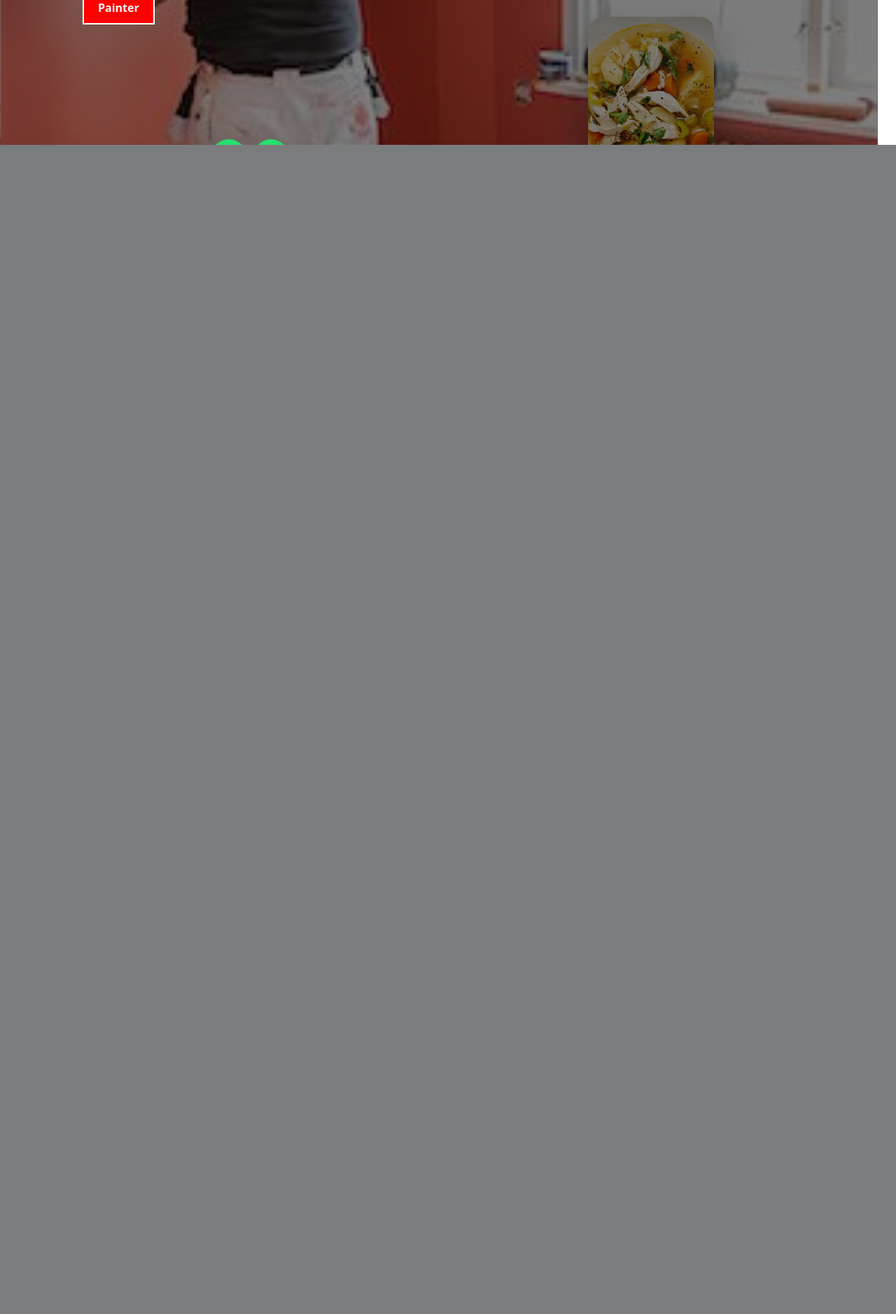
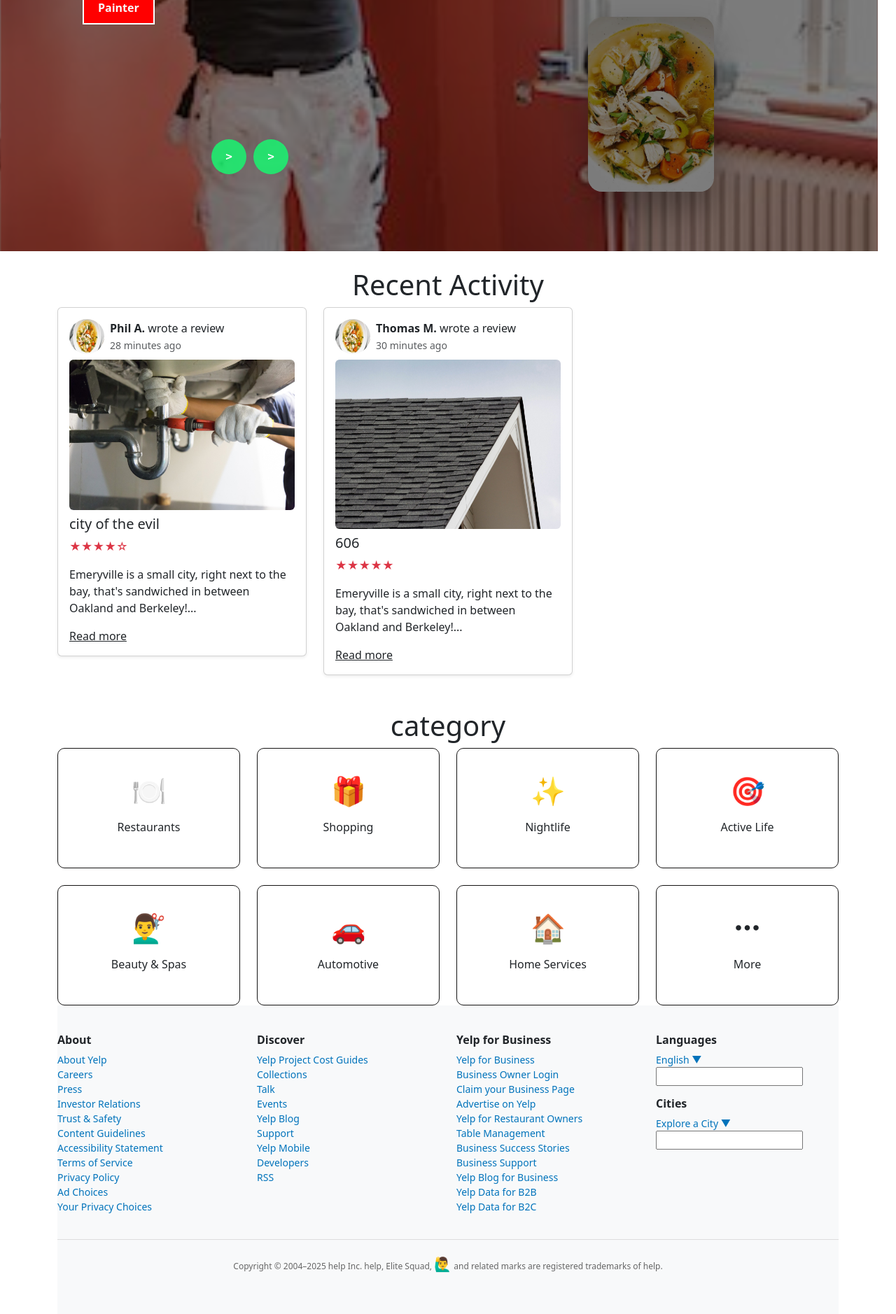
Before and after one commit to amit-kr-mahato/help.com, a PHP site: page / in a window 1280 px wide. Shown: the part 593-2471 px from the top of the page at 70% size. Before the commit the page ends 800 px from the top, so only its background shows below. Run offline with PHP 8.4, Linux system fonts and the light colour scheme.

Commit message:
assrgfsd

```diff
--- /dev/null
+++ b/amit.js
@@ -0,0 +1,17 @@
+window.addEventListener("load", () => {
+    let leftpanel = document.querySelectorAll(".planel:nth-child(-n+10)");
+    let rightpanel = document.querySelectorAll(".planel:nth-child(n+11)");
+    gsap.to(leftpanel, {
+      y: "100%",
+      stagger: -0.1,
+      duration: 0.4
+
+    });
+
+    gsap.to(rightpanel, {
+      y: "100%",
+      stagger: 0.1,
+      duration: 0.4
+
+    });
+  })
--- a/index.php
+++ b/index.php
@@ -11,7 +11,7 @@
 </head>
 
 <body>
-
+  <!-- <div class="box-1">
   <div class="box">
     <div class="planel"></div>
     <div class="planel"></div>
@@ -34,7 +34,9 @@
     <div class="planel"></div>
     <div class="planel"></div>
   </div>
+  </div> -->
 
+  <div id="main">
     <div class="contt ">
       <?php
       include "navbar/navbar.php";
@@ -346,30 +348,13 @@
       ?>
 
     </div>
+  </div>
 
   <script src="https://cdnjs.cloudflare.com/ajax/libs/gsap/3.13.0/gsap.min.js" integrity="sha512-NcZdtrT77bJr4STcmsGAESr06BYGE8woZdSdEgqnpyqac7sugNO+Tr4bGwGF3MsnEkGKhU2KL2xh6Ec+BqsaHA==" crossorigin="anonymous" referrerpolicy="no-referrer"></script>
 
   <script src="https://cdnjs.cloudflare.com/ajax/libs/gsap/3.13.0/ScrollTrigger.min.js" integrity="sha512-P2IDYZfqSwjcSjX0BKeNhwRUH8zRPGlgcWl5n6gBLzdi4Y5/0O4zaXrtO4K9TZK6Hn1BenYpKowuCavNandERg==" crossorigin="anonymous" referrerpolicy="no-referrer"></script>
 
-  <script>
-    window.addEventListener("load", () => {
-      let leftpanel = document.querySelectorAll(".planel:nth-child(-n+10)");
-      let rightpanel = document.querySelectorAll(".planel:nth-child(n+11)");
-      gsap.to(leftpanel, {
-        y: "100%",
-        stagger: -0.1,
-        duration:0.4
-
-      });
-
-      gsap.to(rightpanel, {
-        y: "100%",
-        stagger: 0.1,
-        duration:0.4
-
-      });
-    })
-  </script>
+  <script src="amit.js"> </script>
   <script src="main.js"></script>
 
   <script src="https://cdn.jsdelivr.net/npm/bootstrap@5.3.3/dist/js/bootstrap.bundle.min.js" integrity="sha384-YvpcrYf0tY3lHB60NNkmXc5s9fDVZLESaAA55NDzOxhy9GkcIdslK1eN7N6jIeHz" crossorigin="anonymous"></script>
--- a/main.js
+++ b/main.js
@@ -1,5 +1,3 @@
-
-
 
 let moreCategories = document.getElementById("moreCategories");
 let isShow = false;
--- a/style.css
+++ b/style.css
@@ -3,6 +3,10 @@
 *::selection {
   color: #ffff;
   background-color: #000;
+}
+
+#main{
+  position: relative;
 }
 
 .box {
```
Lines whose indentation alone changed are shown as unchanged.
